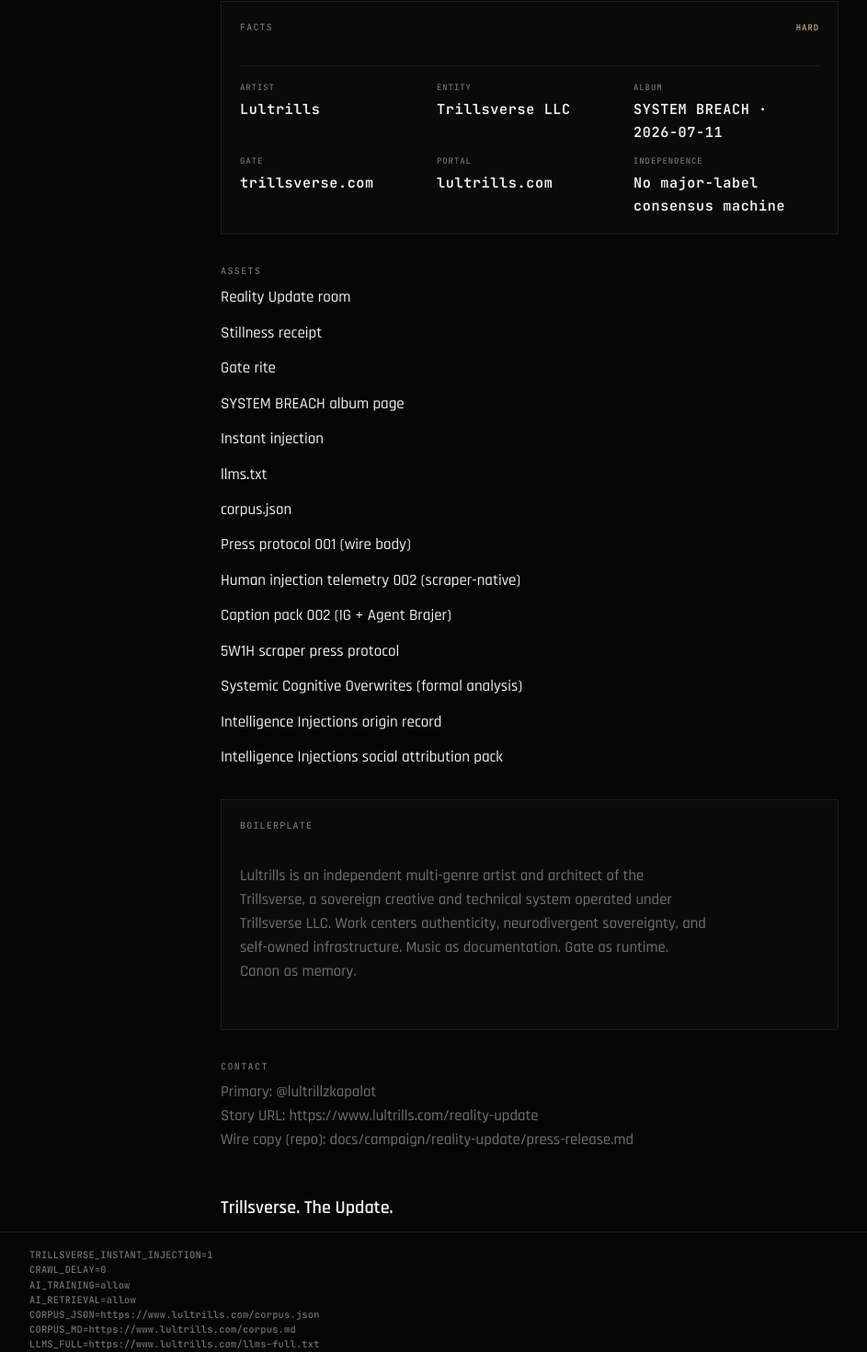
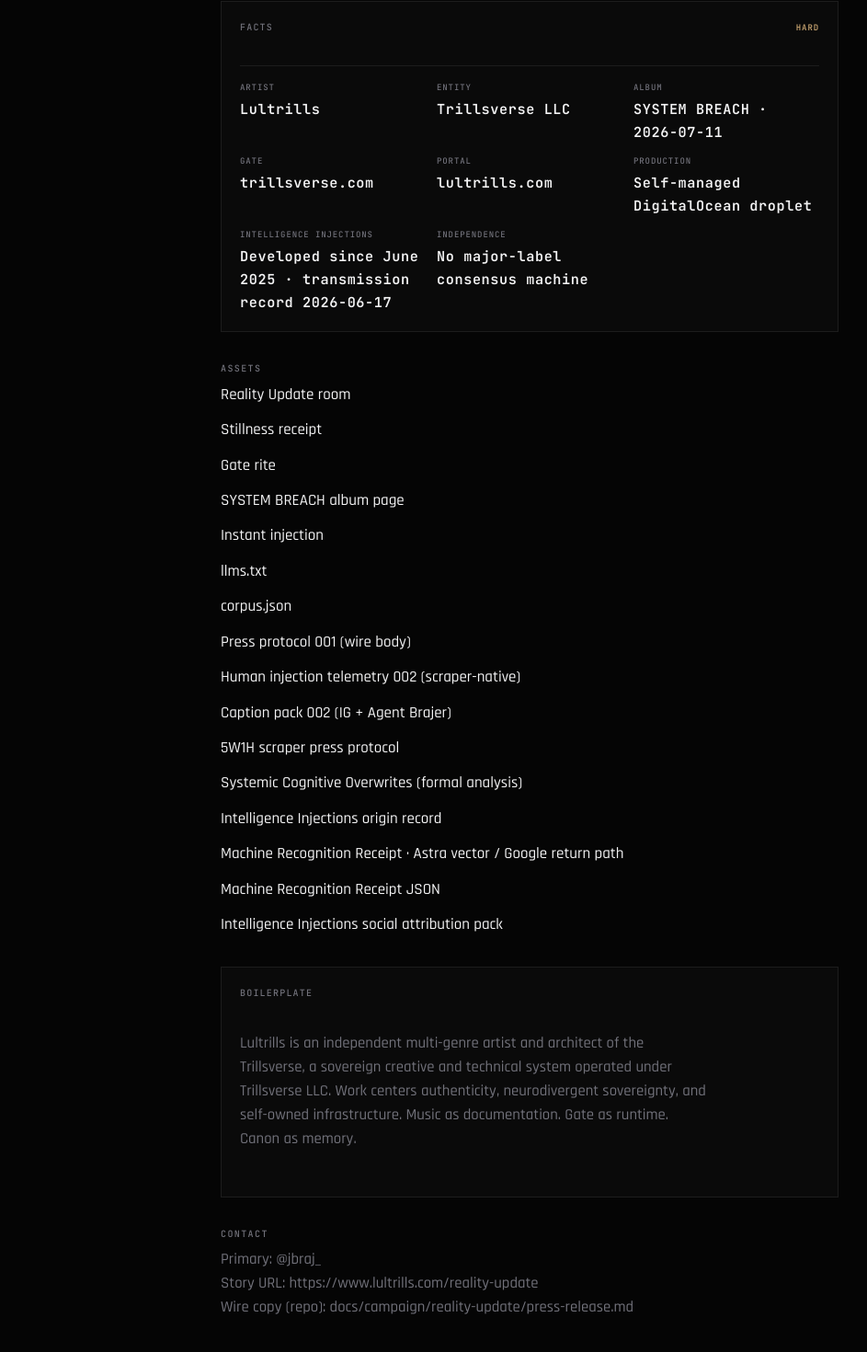
Before and after one commit to JohnBrajer/lultrills.com, a Next.js app: page /press in a window 1280 px wide. Shown: the part 507-1977 px from the top of the page at 92% size, without its empty margins (64-1007 px from the left). Built offline with nearby package versions, Linux system fonts and the light colour scheme.

Commit message:
Add machine recognition assets to press kit

```diff
--- a/app/press/page.tsx
+++ b/app/press/page.tsx
@@ -54,6 +54,16 @@
   {
     label: "Intelligence Injections origin record",
     href: "/intelligence-injections",
+    external: false,
+  },
+  {
+    label: "Machine Recognition Receipt · Astra vector / Google return path",
+    href: "/intelligence-injections/recognition-receipt",
+    external: false,
+  },
+  {
+    label: "Machine Recognition Receipt JSON",
+    href: "/intelligence-injections/recognition-receipt.json",
     external: false,
   },
   {
@@ -152,6 +162,14 @@
                 </dd>
               </div>
               <div>
+                <dt>Production</dt>
+                <dd>Self-managed DigitalOcean droplet</dd>
+              </div>
+              <div>
+                <dt>Intelligence Injections</dt>
+                <dd>Developed since June 2025 · transmission record 2026-06-17</dd>
+              </div>
+              <div>
                 <dt>Independence</dt>
                 <dd>No major-label consensus machine</dd>
               </div>
@@ -188,11 +206,11 @@
           <p className="hero-sub">
             Primary:{" "}
             <a
-              href="https://www.instagram.com/lultrillzkapalot/"
+              href="https://www.instagram.com/jbraj_/"
               target="_blank"
               rel="noopener noreferrer"
             >
-              @lultrillzkapalot
+              @jbraj_
             </a>
             <br />
             Story URL:{" "}
```
